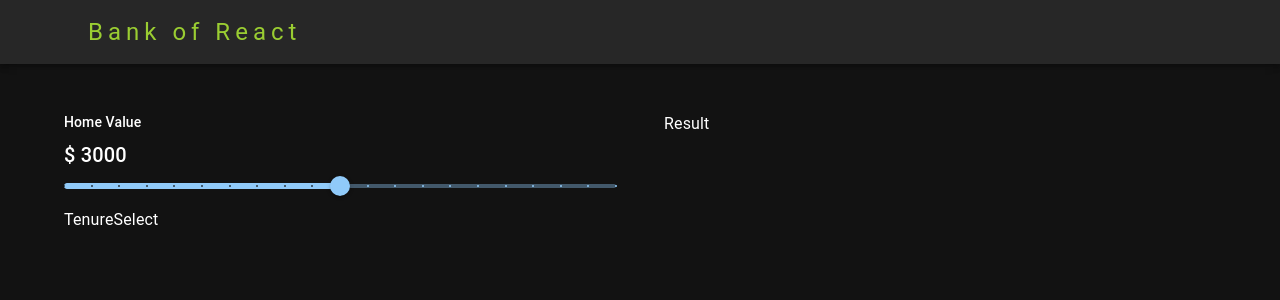
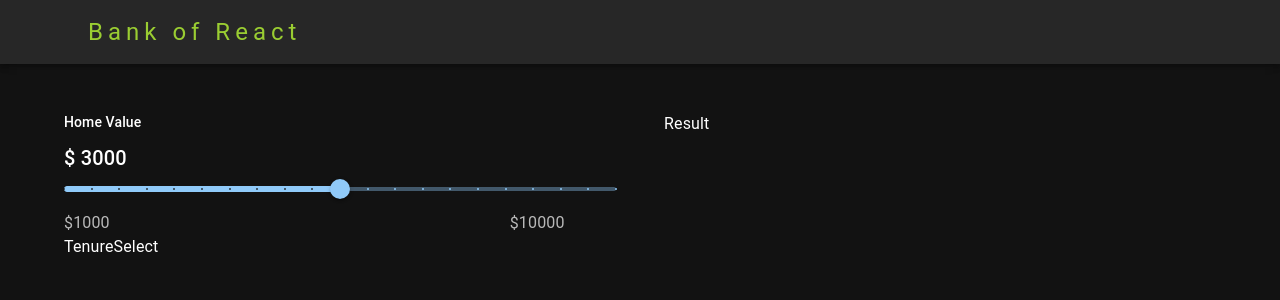
Before and after one commit to SoundaryaKoutharapu/mortgage-calci, a React (Create React App) app: page / in a window 1280 px wide. Shown: the top 300 px of the page. Built offline with nearby package versions, Linux system fonts and the light colour scheme.

Commit message:
stack component

```diff
--- a/src/components/common/SliderComponent.js
+++ b/src/components/common/SliderComponent.js
@@ -1,12 +1,16 @@
 import { Typography } from '@mui/material';
 import Slider from '@mui/material/Slider';
+import Stack from '@mui/material/Stack';
+
 
 const SliderComponent = ({ defaultValue, min, max, step, onChange, value }) => {
 
   return (
     <>
-      <Typography variant='subtitle2'>Home Value</Typography>
-      <Typography variant='h6' sx={{mt:'5px'}}> $ 3000 </Typography>
+      <Stack spacing={1}>
+        <Typography variant='subtitle2'>Home Value</Typography>
+        <Typography variant='h6'> $ 3000 </Typography>
+      </Stack>
       <Slider defaultValue={defaultValue}
         min={min}
         max={max}
@@ -17,7 +21,10 @@ const SliderComponent = ({ defaultValue, min, max, step, onChange, value }) => {
         onChange={onChange}
         value={value}
       />
-      <Typography></Typography>
+      <Stack direction='row' spacing={50}>
+      <Typography color='text.secondary'>$1000</Typography>
+      <Typography color='text.secondary'>$10000</Typography>
+      </Stack>
     </>
   )
 }
```
